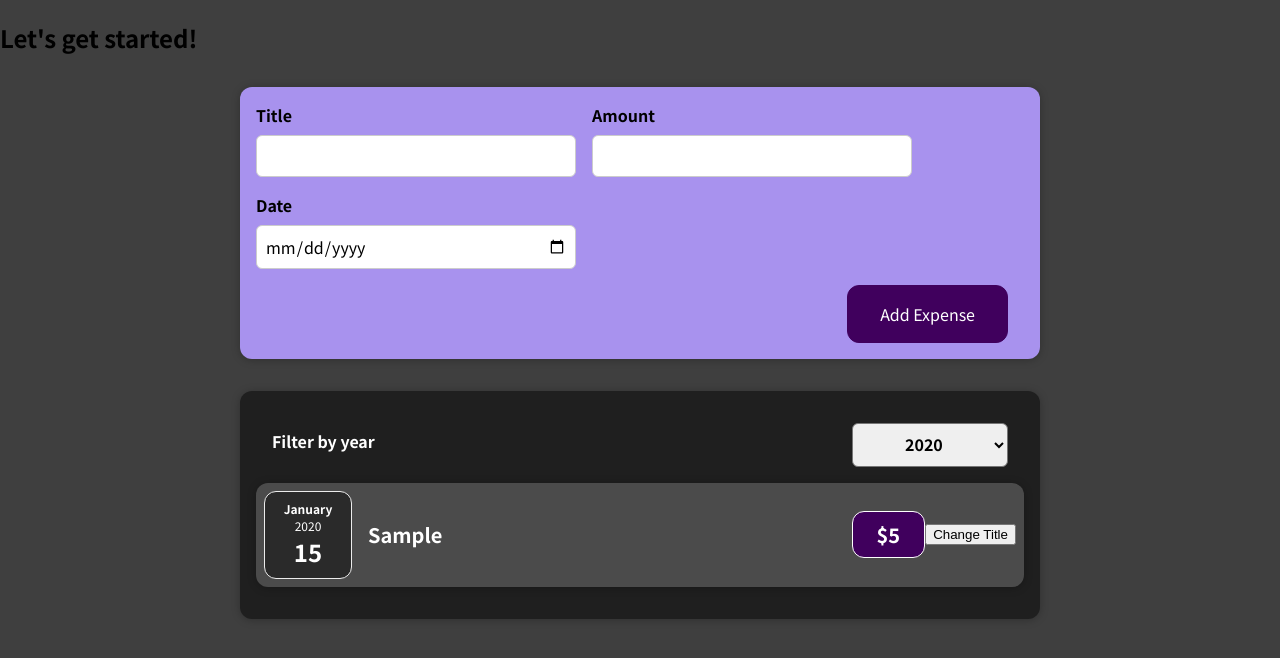
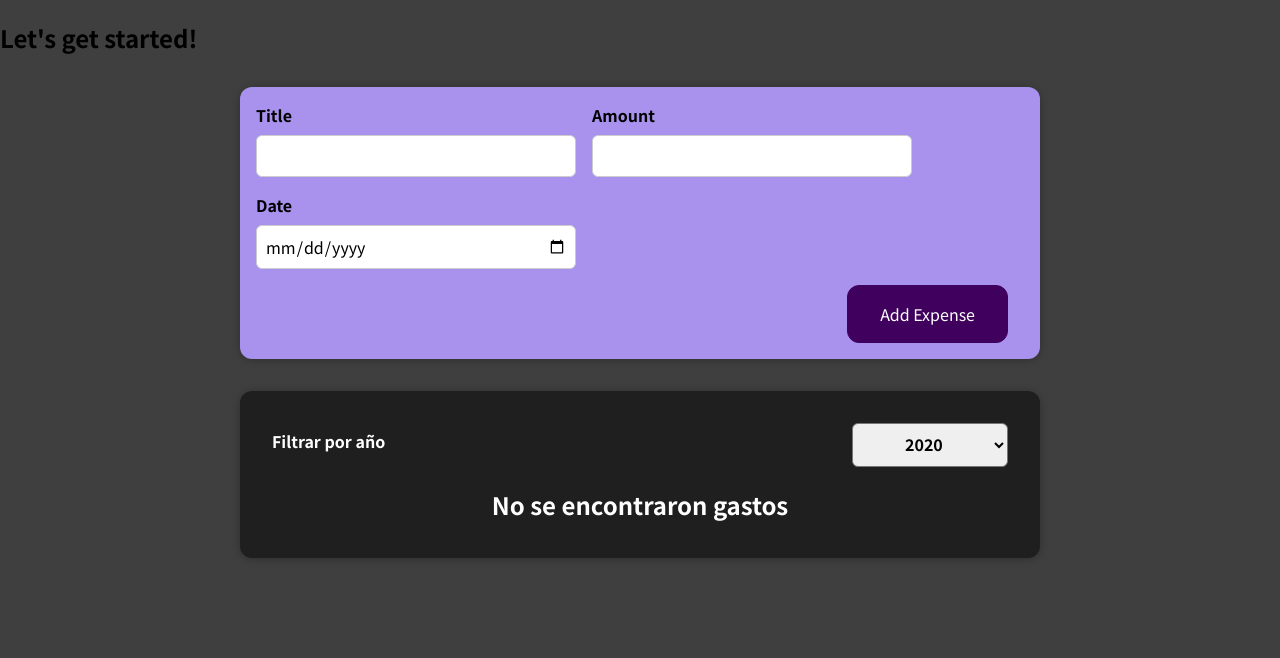
Before and after one commit to dukej10/Inicio-React, a React (Create React App) app: page / in a window 1280 px wide. Both pictures are taken after typing "Sample", "5", "2020-01-15" into the empty fields and a click on the button "Add Expense". Shown: the top 658 px of the page. Built offline with nearby package versions, Linux system fonts and the light colour scheme.

Commit message:
Division de contenido filtrado

```diff
--- a/src/components/Expenses/Expenses.js
+++ b/src/components/Expenses/Expenses.js
@@ -1,8 +1,8 @@
 import React, { useState } from "react";
 import Card from "../UI/Card";
-import ExpenseItem from "./ExpenseItem";
 import "./Expenses.css";
 import ExpensesFilter from "./ExpensesFilter";
+import ExpensesList from "./ExpensesList";
 
 const Expenses = (props) => {
   const [filteredYear, setFilteredYear] = useState("2020");
@@ -16,27 +16,13 @@ const Expenses = (props) => {
     return expense.date.getFullYear().toString() === filteredYear;
   });
 
-  // OTRA OPCIÓN
-  let expensesContent = <p>No se encontraron gastos</p>;
-  if (filteredExpenses.length > 0) {
-    expensesContent = filteredExpenses.map((expense) => (
-      <ExpenseItem
-        key={
-          expense.id
-        } /* Identificador único para poder saber el orden para agregarlo al componente*/
-        title={expense.title}
-        amount={expense.amount}
-        date={expense.date}
-      />
-    ));
-  }
   return (
     <Card className="expenses">
       <ExpensesFilter
         selected={filteredYear}
         onChangeFilter={filterChangeHandler}
       />
-      {expensesContent}
+      <ExpensesList items={filteredExpenses} />
     </Card>
   );
   ///////////////////////////////
--- a/src/components/Expenses/ExpensesFilter.js
+++ b/src/components/Expenses/ExpensesFilter.js
@@ -10,7 +10,7 @@ const ExpensesFilter = (props) => {
   return (
     <div className="expenses-filter">
       <div className="expenses-filter__control">
-        <label>Filter by year</label>
+        <label>Filtrar por año</label>
         <select value={props.selected} onChange={dropdownChangeHandler}>
           <option value="2022">2022</option>
           <option value="2021">2021</option>
--- a/src/components/Expenses/ExpensesList.js
+++ b/src/components/Expenses/ExpensesList.js
@@ -0,0 +1,26 @@
+import React from "react";
+import ExpenseItem from "./ExpenseItem";
+import "./ExpensesLlist.css";
+const ExpensesList = (props) => {
+  if (props.items.length > 0) {
+    return (
+      <h2 className="expenses-list__fallback">No se encontraron gastos</h2>
+    );
+  }
+  return (
+    <ul className="expenses-list">
+      {props.items.map((expense) => (
+        <ExpenseItem
+          key={
+            expense.id
+          } /* Identificador único para poder saber el orden para agregarlo al componente*/
+          title={expense.title}
+          amount={expense.amount}
+          date={expense.date}
+        />
+      ))}
+    </ul>
+  );
+};
+
+export default ExpensesList;
```
Also changed, not shown: 1 other file (tests, documents, lock files or other folders).
